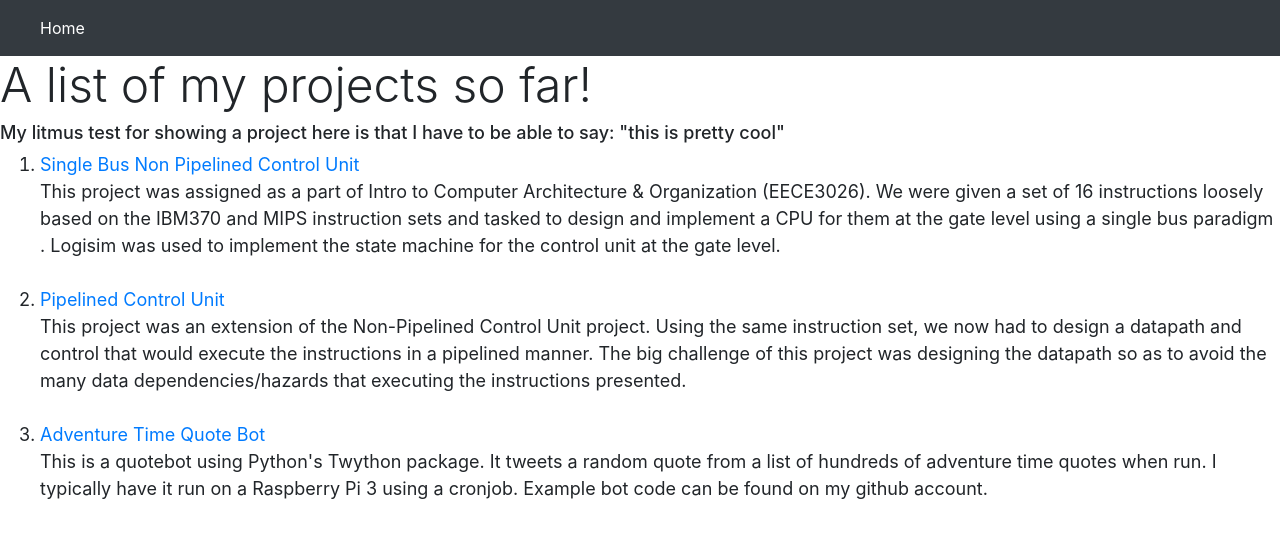
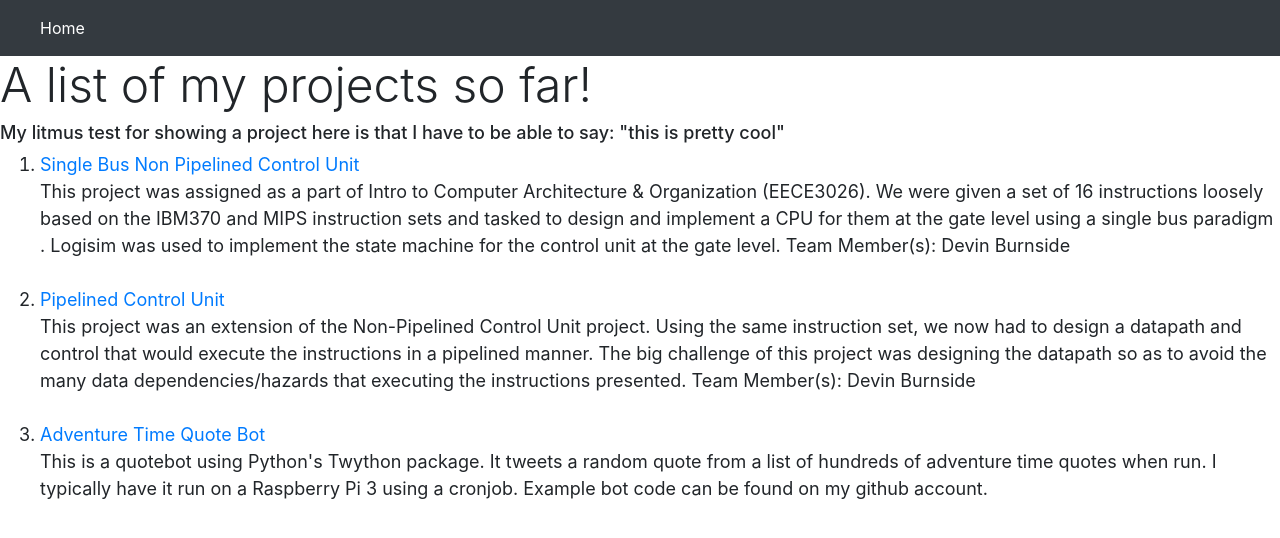
Before and after one commit to aaronsens/aaronsens.github.io, a Jekyll site: the page projectlist.html, which Jekyll copies as it is, in a window 1280 px wide. Shown: the top 538 px of the page. Built offline with Jekyll 4.4.1, drawn with Linux system fonts in a browser that asks for light colours.

Commit message:
adding info

```diff
--- a/projectlist.html
+++ b/projectlist.html
@@ -26,13 +26,13 @@
  <p1> This project was assigned as a part of Intro to Computer Architecture & Organization (EECE3026).
  We were given a set of 16 instructions loosely based on the IBM370 and MIPS instruction sets and tasked to
  design and implement a CPU for them at the gate level using a single bus paradigm .
- Logisim was used to implement the state machine for the control unit at the gate level.  </p1> <br> </br>
+ Logisim was used to implement the state machine for the control unit at the gate level. Team Member(s): Devin Burnside  </p1> <br> </br>
 
  <li><a link href="project4.pdf">Pipelined Control Unit</a>  </li>
  <p1> This project was an extension of the Non-Pipelined Control Unit project.
  Using the same instruction set, we now had to design a datapath and control that would execute the instructions
  in a pipelined manner. The big challenge of this project was designing the datapath so as to avoid the many data
- dependencies/hazards that executing the instructions presented.</p1> <br> </br>
+ dependencies/hazards that executing the instructions presented. Team Member(s): Devin Burnside </p1> <br> </br>
 
  <li><a href="https://twitter.com/a_time_quotebot">Adventure Time Quote Bot</a>  </li>
  <p1> This is a quotebot using Python's Twython package. It tweets a random quote from a list of hundreds
```
